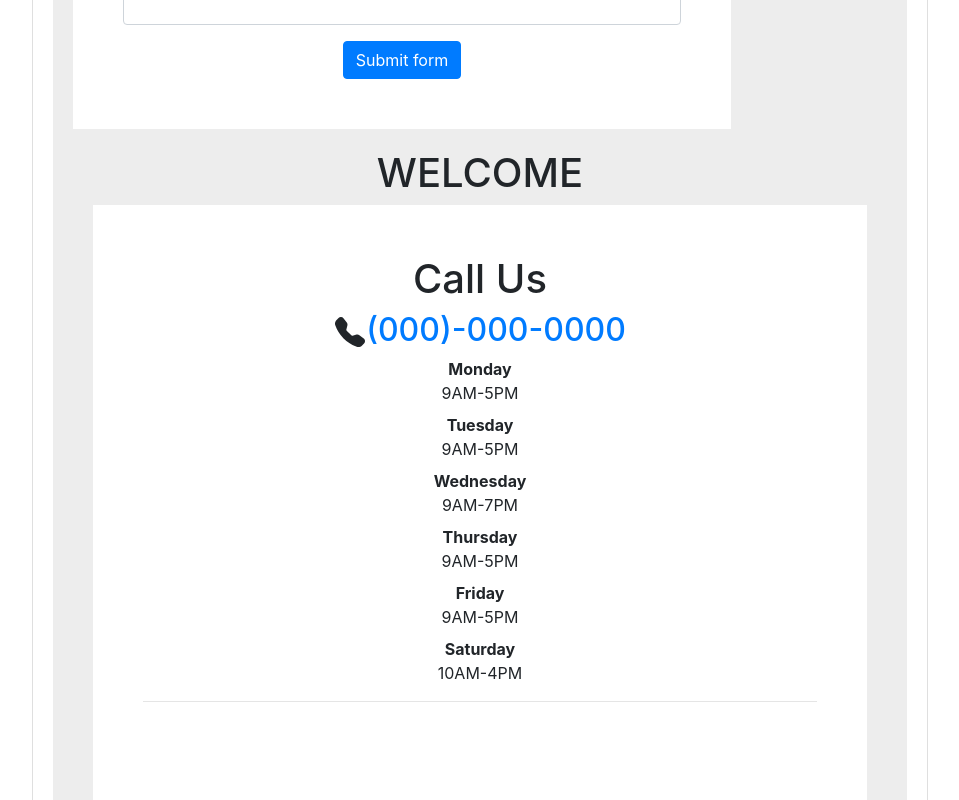
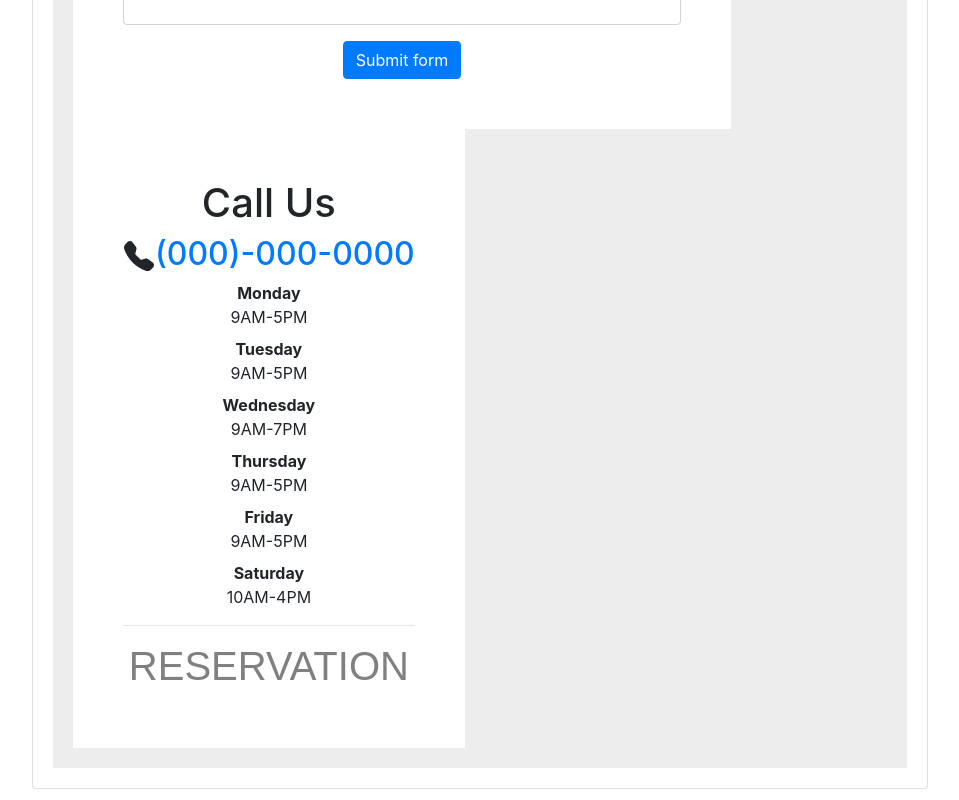
Before and after one commit to Hardikgithub2020/Hardik.github.io, a React (Create React App) app: page /ApplicationForm in a window 1280 px wide. Shown: the part 860-1660 px from the top of the page, without its empty margins (160-1119 px from the left). Built offline with nearby package versions, Linux system fonts and the light colour scheme; what google-maps-react would draw is missing.

Commit message:
Fix application-form format

```diff
--- a/src/Components/Applicant.js
+++ b/src/Components/Applicant.js
@@ -86,9 +86,7 @@ handleSubmit= (event) =>{
                                         </div>
 
                                         <button type="submit" className="btn btn-primary">Submit</button>
-                                        <Link to="/Applicants/ApplicationForm" onClick={this.handleSubmit}>
-                                            submit2
-                                        </Link>
+
                                     </form>
                                 </div>
                             </div>
--- a/src/Components/ApplicationForm.js
+++ b/src/Components/ApplicationForm.js
@@ -85,7 +85,7 @@ class ApplicationForm extends Component {
                             <div style={{backgroundColor:"#ededed"}}>
                                 <div className="card-body">
                                     <div className="card-group">
-                                        <div className="contactForm">
+                                        <div className="contactForm ">
                                             <form className="needs-validation" onSubmit={this.onSubmit} validate="true" >
                                                 <div className="form-row">
                                                     <div className="col-md-6 mb-3">
@@ -135,11 +135,11 @@ class ApplicationForm extends Component {
                                                 <button className="btn btn-primary" type="submit">Submit form</button>
                                             </form>
                                         </div>
-                                        <div className="card-body" style={{margin:"0"}}>
-                                            <h1 style={{backgroundColor:"#ededed"}}>WELCOME</h1>
-                                            <ContactInformation/>
-                                            </div>
+                                        <ContactInformation/>
+
+
                                     </div>
+
                                 </div>
                             </div>
                         </div>
--- a/src/Components/ContactInformation.js
+++ b/src/Components/ContactInformation.js
@@ -29,7 +29,7 @@ function ContactInformation(props) {
                     <dd>10AM-4PM</dd>
                 </dl>
                 <hr/>
-                <h1 style={{fontFamily:'fantasy', color:"grey", marginTop:"50%"}}>RESERVATION</h1>
+                <h1 style={{fontFamily:'fantasy', color:"grey"}}>RESERVATION</h1>
             </section>
 
     );
```
Also changed, not shown: src/Components/Contact.js (indentation only).
